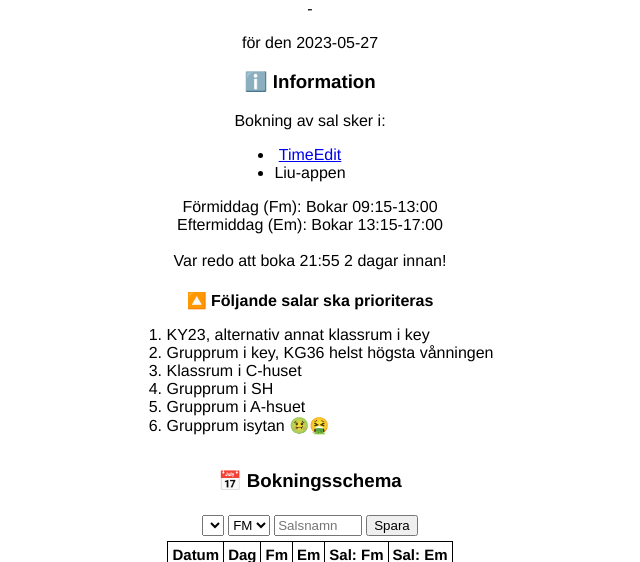
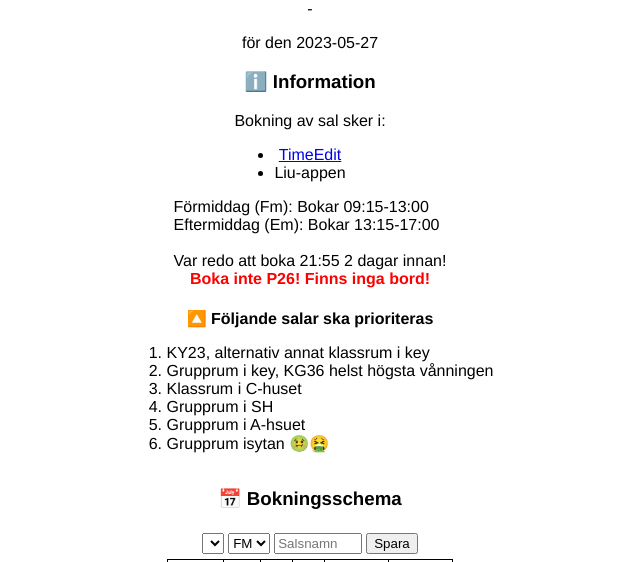
Before and after one commit to Skolmen/tentapproject, a Flask app: page / in a window 1280 px wide. Shown: the part 331-893 px from the top of the page, without its empty margins (330-970 px from the left). Run offline with Flask 3, Linux system fonts and the light colour scheme; lists and menus that the app fills with data are empty.

Commit message:
added message

```diff
--- a/tentapweb/templates/index.html
+++ b/tentapweb/templates/index.html
@@ -49,11 +49,12 @@
                     <li><a href="https://cloud.timeedit.net/liu/web/wr_stud/ri1Q8.html">TimeEdit</a></li>
                     <li>Liu-appen</li>
                 </ul>
-                <p>
+                <p style="text-align: left;">
                     Förmiddag (Fm): Bokar 09:15-13:00 <br>
                     Eftermiddag (Em): Bokar 13:15-17:00 <br>
                     <br>
                     Var redo att boka 21:55 2 dagar innan! <br>
+                    <p style="color: red; font-weight: 900; margin: 0;">Boka inte P26! Finns inga bord!</p>
                 </p>
                 <h4 style="margin-bottom: 0px;">🔼 Följande salar ska prioriteras</h4>
                 <ol>
```
